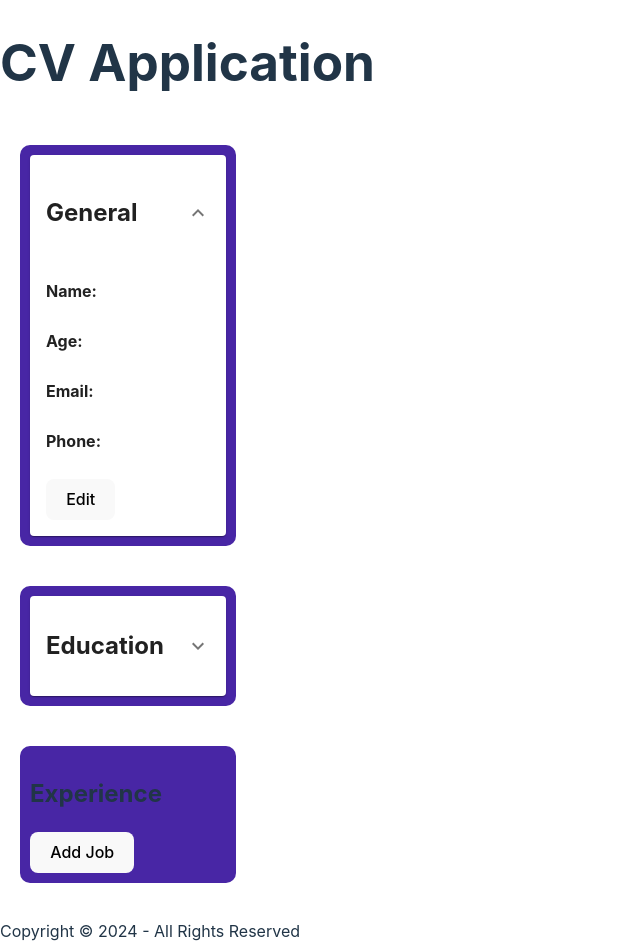
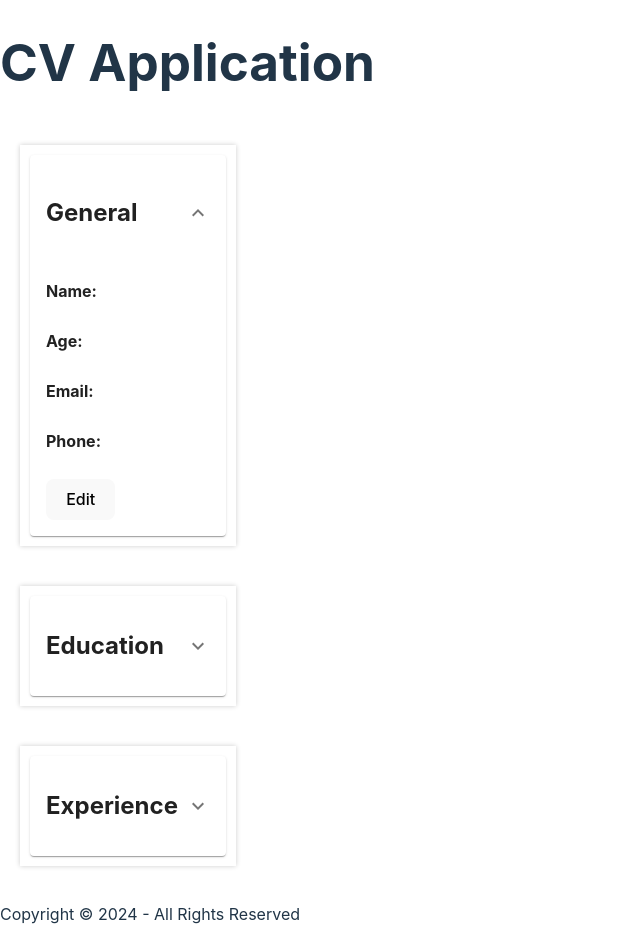
Before and after one commit to Maxnikit/cv-creator, a React (Vite) app: page / in a window 1280 px wide. Shown: the top 952 px of the page, without its empty margins (0-640 px from the left). Built offline with nearby package versions, Linux system fonts and the light colour scheme.

Commit message:
Добавляет возможность стилизирования аккордеонов

```diff
--- a/src/App.css
+++ b/src/App.css
@@ -13,8 +13,9 @@ body {
 .main > * {
   padding: 10px;
   margin: 20px;
-  background-color: rgb(72, 38, 165);
-  border-radius: 10px;
+  box-shadow: 0 0 5px 0 rgba(0, 0, 0, 0.2);
+}
+.general > .accordion {
 }
 .general {
   grid-column: 1/2;
--- a/src/components/Experience.jsx
+++ b/src/components/Experience.jsx
@@ -19,16 +19,27 @@ function Experience() {
     ]);
   };
 
-  //TODO Вместо показа уже сделанного JOB нужно создавать новые компоненты
+  // TODO Пофиксить кнопку Cancel
   return (
     <div className="experience">
+      <Accordion>
+        <AccordionSummary
+          expandIcon={<ExpandMoreIcon />}
+          aria-controls="panel1-content"
+          id="panel1-header"
+        >
           <h2>Experience</h2>
+        </AccordionSummary>
+
+        <AccordionDetails>
           {jobs.map((job, index) => (
             <div key={index}>{job}</div>
           ))}
           {buttonVisible && (
             <Button type="button" text="Add Job" onClick={handleAddJob} />
           )}
+        </AccordionDetails>
+      </Accordion>
     </div>
   );
 }
--- a/src/components/General.jsx
+++ b/src/components/General.jsx
@@ -31,7 +31,7 @@ function General() {
 
   return (
     <div className="general">
-      <Accordion defaultExpanded>
+      <Accordion defaultExpanded className="accordion">
         <AccordionSummary
           expandIcon={<ExpandMoreIcon />}
           aria-controls="panel1-content"
```
Lines whose indentation alone changed are shown as unchanged.
